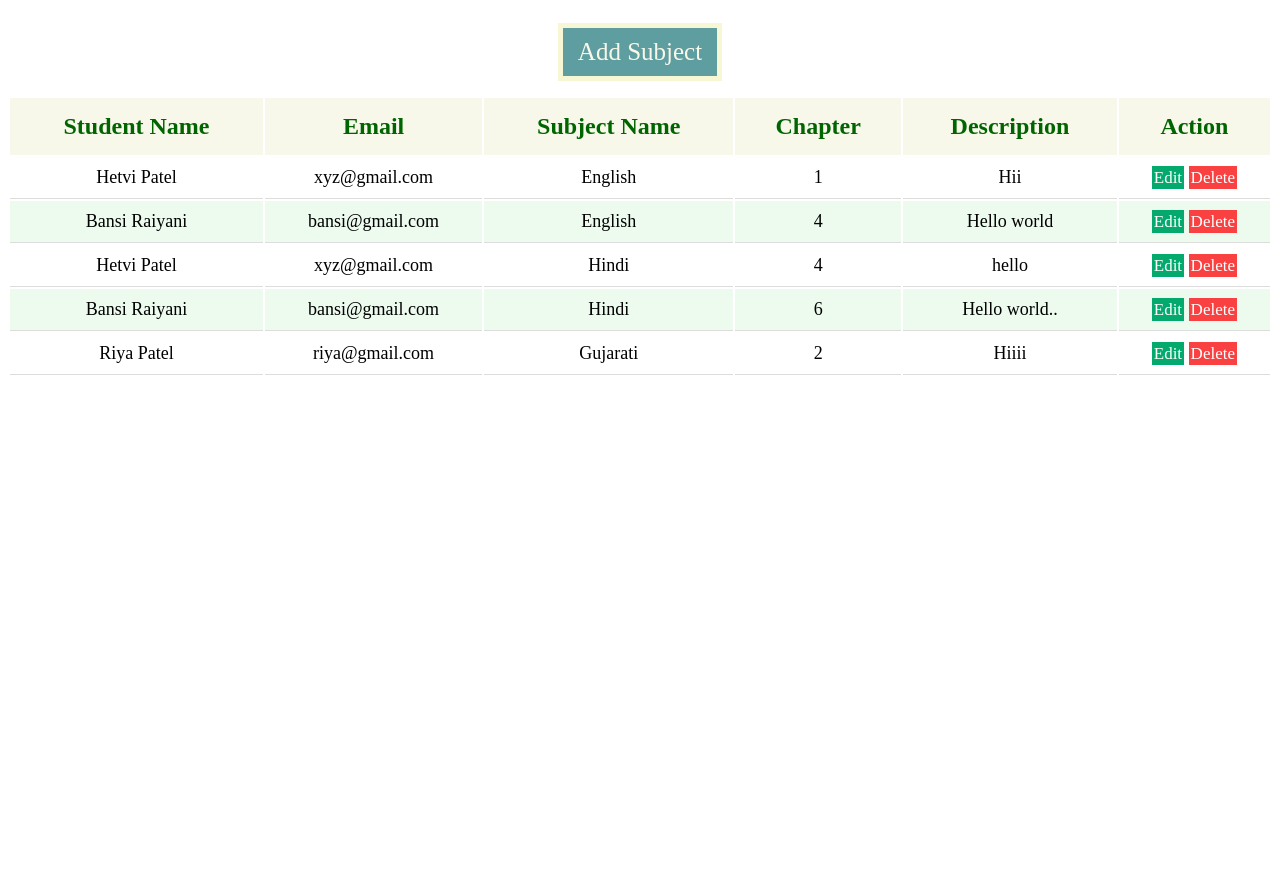
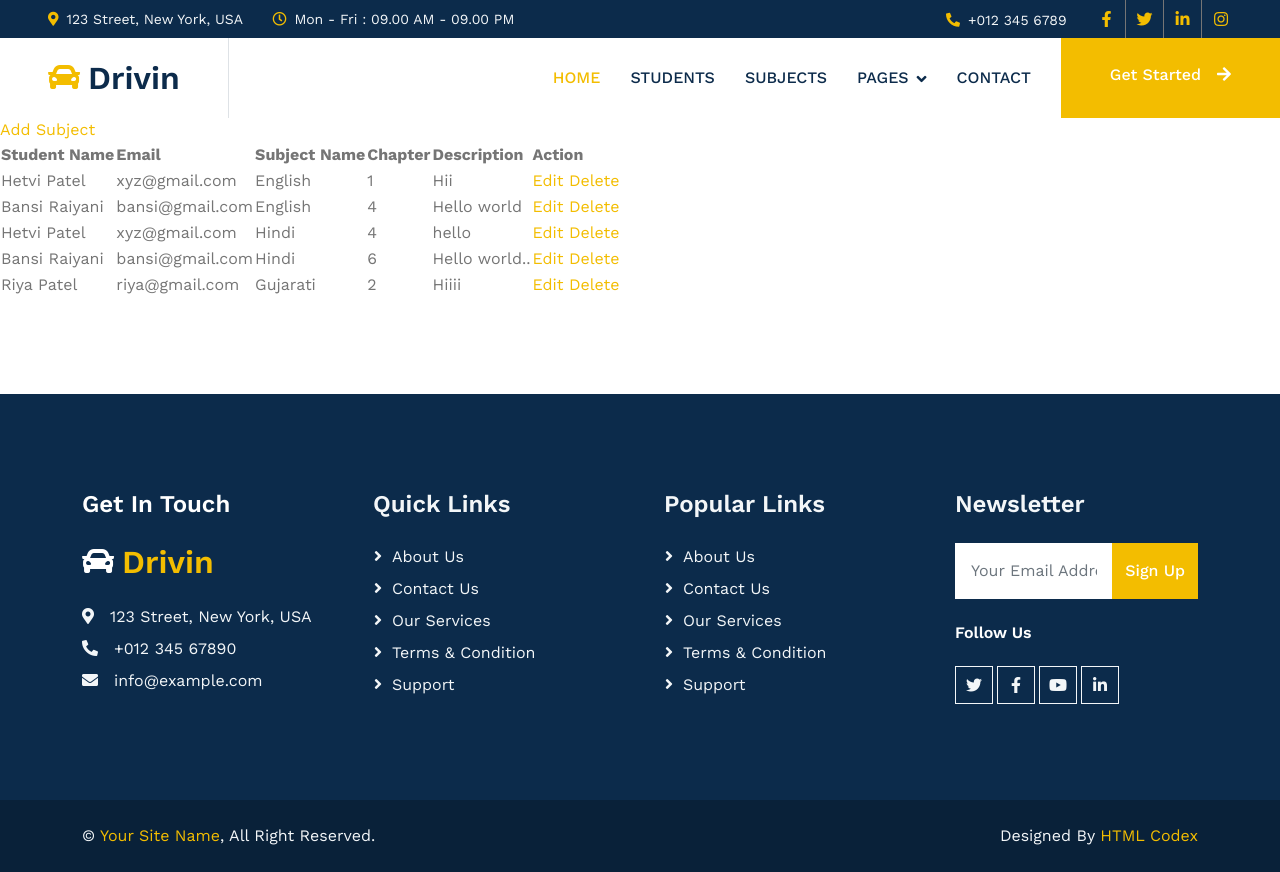
Before and after one commit to BansiRaiyani43/my_tennis_club, a Django app: page /showsubject in a window 1280 px wide. Before the commit the page ends 375 px from the top, so only its background shows below. Run offline with Django 5.2, Linux system fonts and the light colour scheme; data comes from the database, SQL or seed files in the repository; both versions use the stored data as it was after the commit; some libraries are stand-ins or nearby versions.

Commit message:
add files

```diff
--- a/members/templates/addstudent.html
+++ b/members/templates/addstudent.html
@@ -1,3 +1,5 @@
+{%  extends 'basefile.html' %}
+
 <html>
   <head>
       <style>
@@ -53,6 +55,8 @@
     }
   </style>
   </head>
+
+{% block body %}
     <body>
     <!--from code start-->
      <form align="center" action="{% url 'addstudent' %}" enctype="multipart/form-data" method="post">
@@ -82,3 +86,5 @@
  <!--form code end-->
     </body>
  </html>
+
+{% endblock %}
--- a/members/templates/basefile.html
+++ b/members/templates/basefile.html
@@ -32,10 +32,10 @@
 </head>
 	<body>
         {% include 'header.html' %}
-
+        <main>
         {% block body %}
         {% endblock %}
-
+        </main>
         {% include 'footer.html' %}
 
 
--- a/members/templates/header.html
+++ b/members/templates/header.html
@@ -41,9 +41,9 @@
     </button>
     <div class="collapse navbar-collapse" id="navbarCollapse">
         <div class="navbar-nav ms-auto p-4 p-lg-0">
-            <a href="index.html" class="nav-item nav-link active">Home</a>
-            <a href="about.html" class="nav-item nav-link">About</a>
-            <a href="courses.html" class="nav-item nav-link">Courses</a>
+            <a href="home" class="nav-item nav-link active">Home</a>
+            <a href="firsttemplate" class="nav-item nav-link">Students</a>
+            <a href="showsubject" class="nav-item nav-link">Subjects</a>
             <div class="nav-item dropdown">
                 <a href="#" class="nav-link dropdown-toggle" data-bs-toggle="dropdown">Pages</a>
                 <div class="dropdown-menu bg-light m-0">
--- a/members/templates/showsubject.html
+++ b/members/templates/showsubject.html
@@ -1,3 +1,4 @@
+{%  extends 'basefile.html' %}
 <html>
   <head>
     <style>
@@ -60,6 +61,7 @@
         height: 40px;
         }
     </style>
+    {% block body %}
     <body>
       <table>
           <div class="button-container">
@@ -92,5 +94,6 @@
         </tbody>
       </table>
     </body>
+    {% endblock %}
   </head>
 </html>
--- a/members/urls.py
+++ b/members/urls.py
@@ -23,8 +23,8 @@
 urlpatterns = [
     #path('app/', demo, name='app'),
     #path('', demo),
-    path('home', demo1, name='home'),
-    path('aboutus', demo2, name='about_us'),
+    path('home', demo2, name='home'),
+    path('firsttemplate', demo1, name='firsttemplate'),
     path('contactus', demo3, name='contact_us'),
     path('addstudent', add_student, name='addstudent'),
     path('editstudent/<int:id>', edit_student, name='editstudent'),
--- a/members/views.py
+++ b/members/views.py
@@ -7,12 +7,11 @@
 def demo(request):
   return HttpResponse("Hello world!")
 
-def demo2(request):
-  return HttpResponse("You are in aboutus page")
-
 def demo3(request):
   return HttpResponse("You are in contact us page")
 
+def demo2(request):
+  return render(request,"home.html")
 
 def demo1(request):
   s1 = student.objects.all().order_by('firstname')
@@ -21,7 +20,7 @@
     's1' : s1
   }
   print(context)
-  return render(request,"home.html",context)
+  return render(request,"firsttemplate.html",context)
 
 #add student function start...
 def add_student(request):
@@ -45,7 +44,7 @@
 
     print(request.POST['fname'])
 
-    return redirect("home")
+    return redirect("firsttemplate")
   else :
     return render(request,"addstudent.html")
 #add student function end..
@@ -68,12 +67,11 @@
     f1.email=email
     f1.phone=phone
     f1.image=img
-
     f1.save()
 
     print(request.POST['fname'])
 
-    return redirect("home")
+    return redirect("firsttemplate")
   else :
     e1 = student.objects.get(id=id)
     context ={
@@ -87,7 +85,7 @@
 def delete_student(request,id):
   e1 = student.objects.get(id=id)
   e1.delete()
-  return redirect("home")
+  return redirect("firsttemplate")
 #delete student function end
 
 #functions of subject table
```
Also changed, not shown: members/templates/firsttemplate.html (+9 -9 lines), members/templates/home.html (+4 -8 lines), db.sqlite3, media/Screenshot_from_2025-07-16_16-01-11.png (added), media/Screenshot_from_2025-07-16_16-01-11_3VRDCrP.png (added), media/Screenshot_from_2025-07-16_16-01-11_Hj5bG8f.png (added), media/Screenshot_from_2025-07-16_16-01-11_PxeJtrM.png (added), media/Screenshot_from_2025-07-16_16-01-11_SehzMgO.png (added), media/Screenshot_from_2025-07-16_16-01-11_nghFhf3.png (added).
